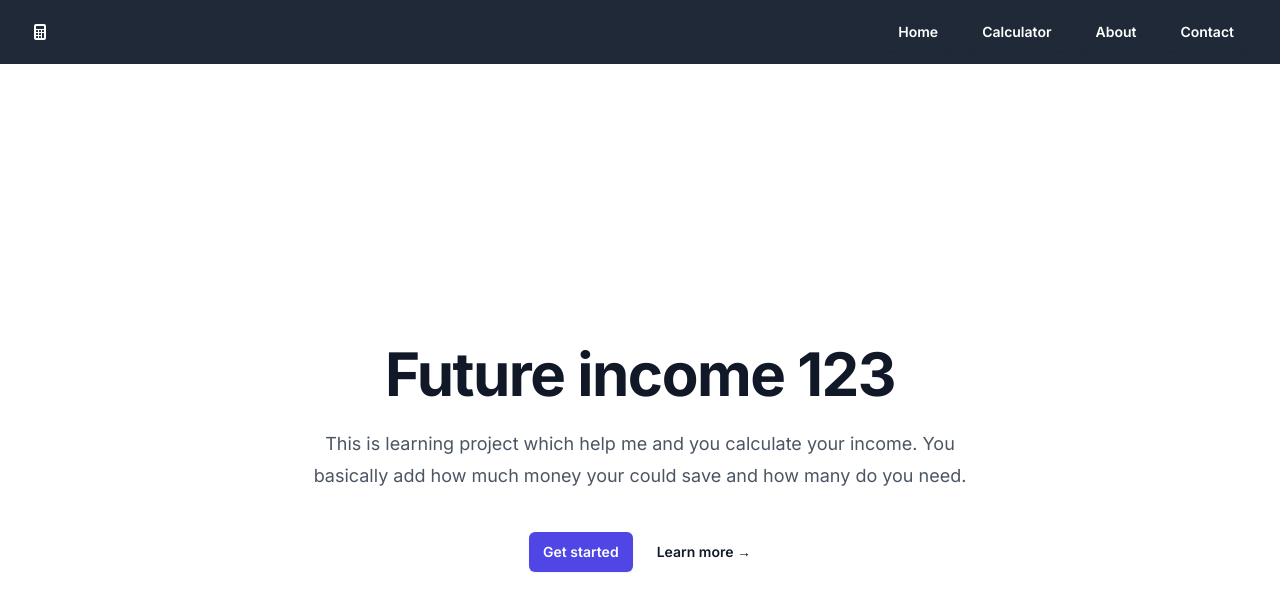
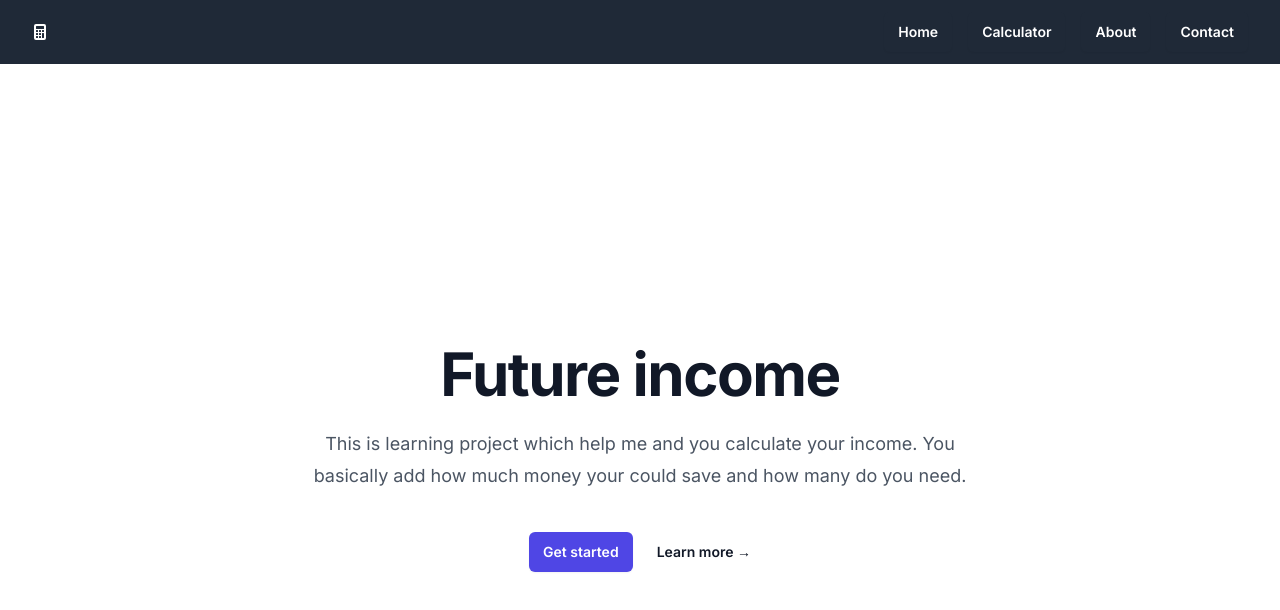
Before and after one commit to VChecherynda/deposit-calculator, a Next.js app: page / in a window 1280 px wide. Shown: the top 610 px of the page. Built offline with nearby package versions, Linux system fonts and the light colour scheme.

Commit message:
Small changes

```diff
--- a/src/app/page.tsx
+++ b/src/app/page.tsx
@@ -6,7 +6,7 @@ export default function Home() {
         <main className="px-6relative isolate pt-14 lg:px-8">
             <div className="mx-auto max-w-2xl py-32 sm:py-48 lg:py-56">
                 <div className="text-center">
-                    <Title title="Future income 123" />
+                    <Title title="Future income" />
 
                     <p className="mt-6 text-lg leading-8 text-gray-600">
                         This is learning project which help me and you calculate
```
Also changed, not shown: 1 other file (tests, documents, lock files or other folders).
